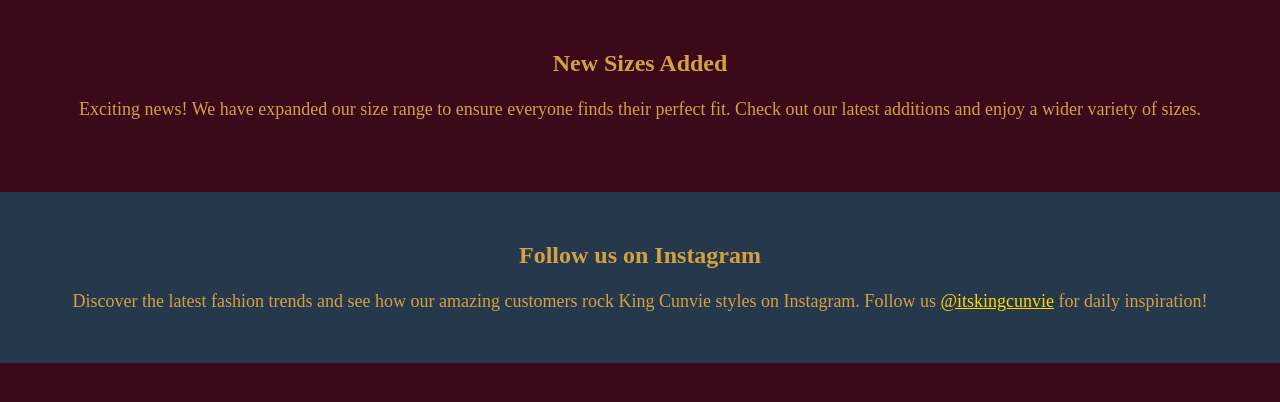
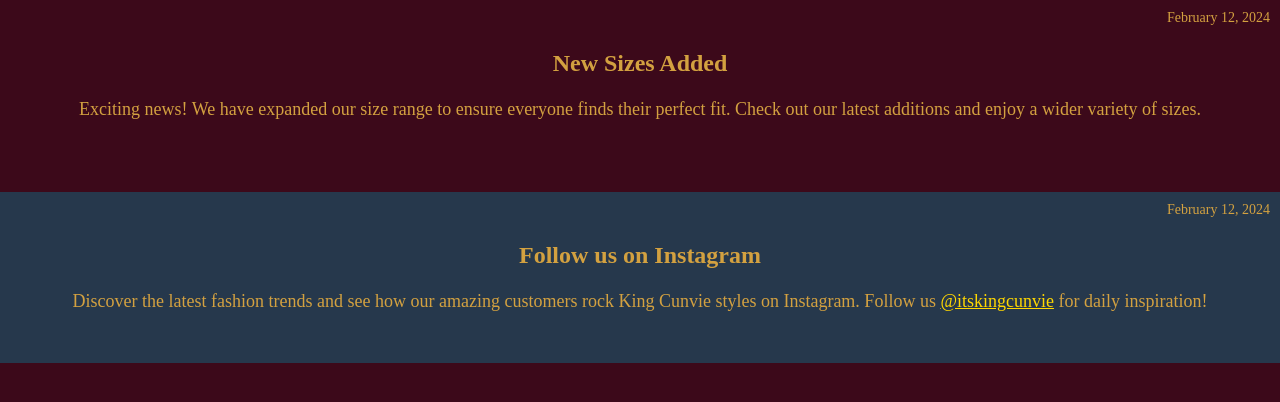
Before and after one commit to cunvie/king, a plain HTML site: page news.html in a window 1280 px wide. Drawn offline with Linux system fonts and the light colour scheme.

Commit message:
Update news.html

```diff
--- a/news.html
+++ b/news.html
@@ -13,6 +13,7 @@
         }
 
         .news-article {
+            position: relative;
             padding: 30px;
             text-align: center;
             margin-bottom: 20px;
@@ -28,6 +29,14 @@
             line-height: 1.6;
         }
 
+        .news-article .date {
+            position: absolute;
+            top: 10px;
+            right: 10px;
+            font-size: 14px;
+            color: #d3a140;
+        }
+
         .news-article:nth-child(odd) {
             background-color: #3C091a;
         }
@@ -41,11 +50,13 @@
 <body>
 
     <div class="news-article">
+        <div class="date">February 12, 2024</div>
         <h2>New Sizes Added</h2>
         <p>Exciting news! We have expanded our size range to ensure everyone finds their perfect fit. Check out our latest additions and enjoy a wider variety of sizes.</p>
     </div>
 
     <div class="news-article">
+        <div class="date">February 12, 2024</div>
         <h2>Follow us on Instagram</h2>
         <p>Discover the latest fashion trends and see how our amazing customers rock King Cunvie styles on Instagram. Follow us <a href="https://instagram.com/itskingcunvie" style="color: #FFD700;">@itskingcunvie</a> for daily inspiration!</p>
     </div>
```
